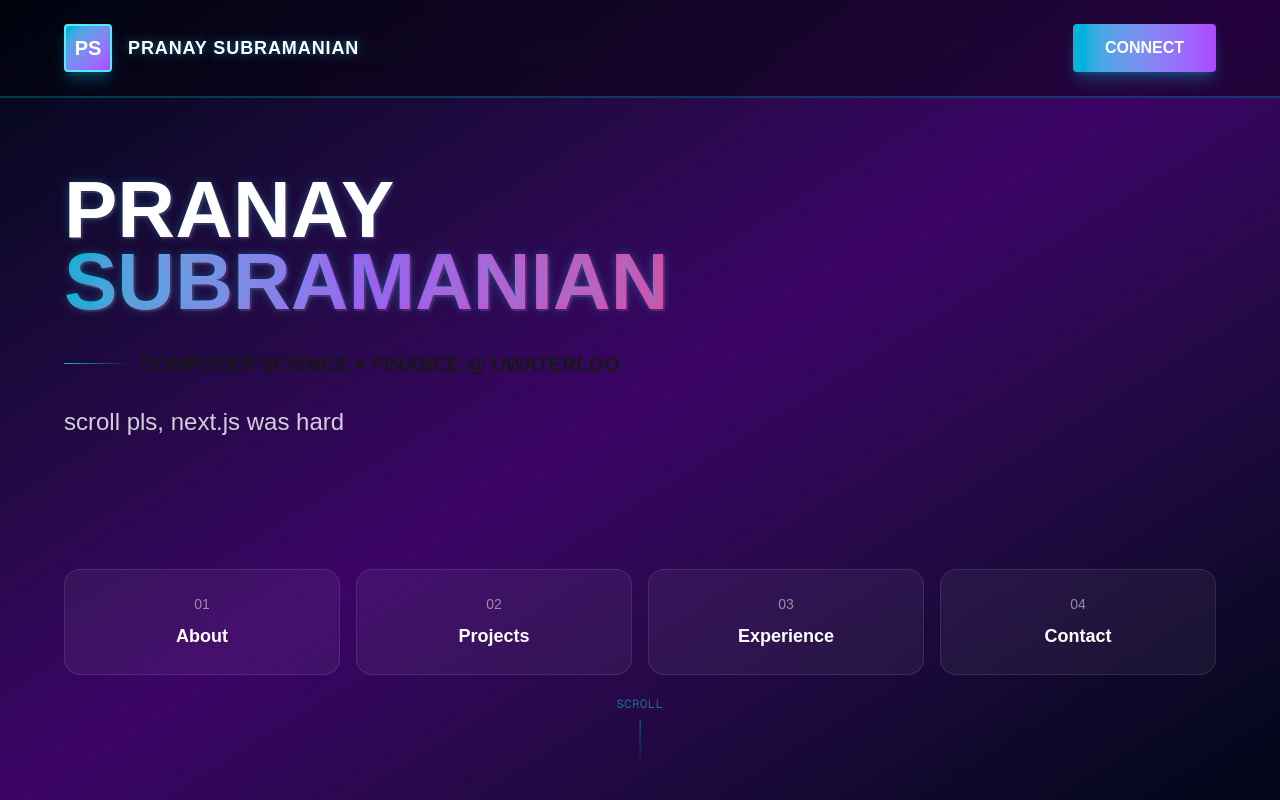
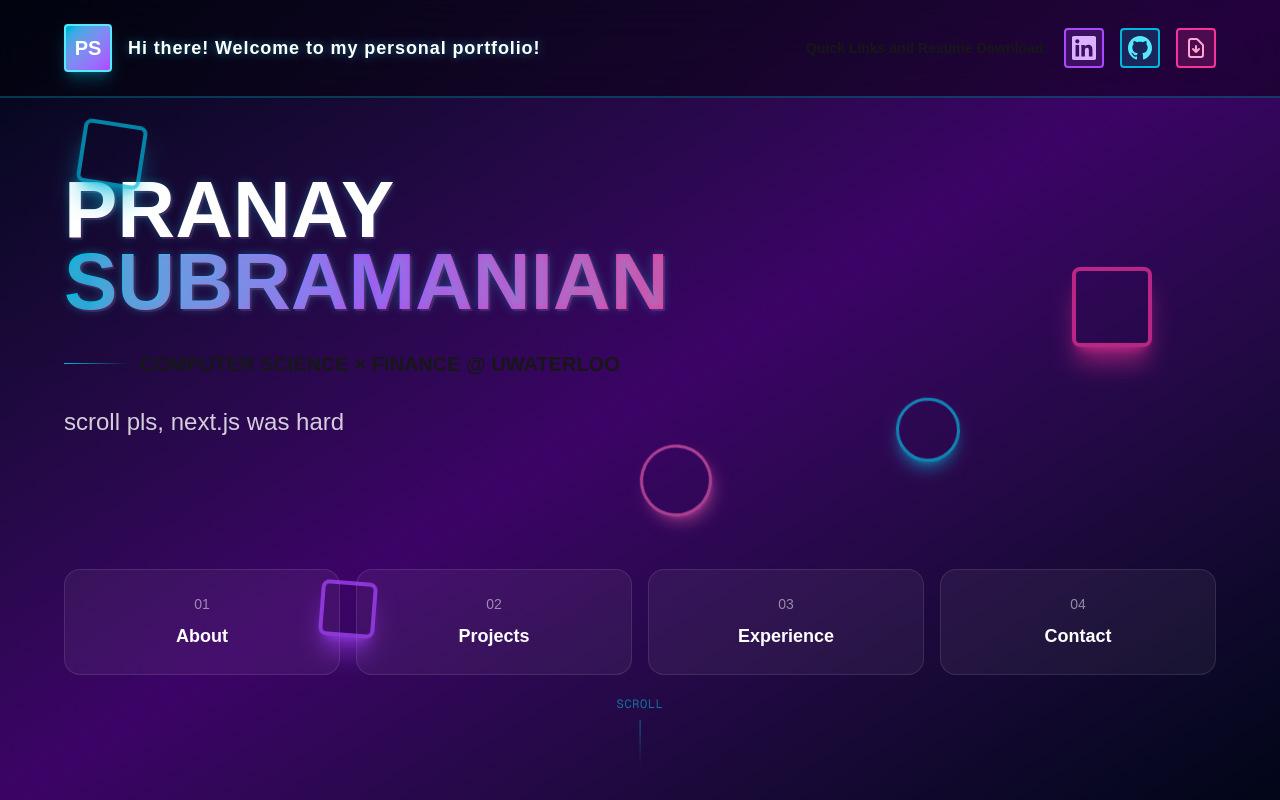
Before and after one commit to thatdudePranay/portfolio-website, a Next.js app: page / in a window 1280 px wide. Shown: the top 800 px of the page. Built offline with nearby package versions, Linux system fonts and the light colour scheme.

Commit message:
Frontend adjustments to make elements clearer and  add hyperlinks

```diff
--- a/app/page.js
+++ b/app/page.js
@@ -12,24 +12,25 @@ export default function Home() {
         <div className="absolute inset-0 bg-gradient-to-br from-slate-950 via-purple-950 to-slate-950"></div>
         <div className="absolute inset-0" style={{
           backgroundImage: `
-            linear-gradient(rgba(139, 92, 246, 0.3) 2px, transparent 2px),
-            linear-gradient(90deg, rgba(139, 92, 246, 0.3) 2px, transparent 2px)
+            linear-gradient(rgba(139, 92, 246, 0.6) 2px, transparent 2px),
+            linear-gradient(90deg, rgba(139, 92, 246, 0.6) 2px, transparent 2px)
           `,
           backgroundSize: '80px 80px',
           transform: 'perspective(1000px) rotateX(60deg) translateZ(-200px)',
-          transformOrigin: 'center bottom'
+          transformOrigin: 'center bottom',
+          filter: 'drop-shadow(0 0 8px rgba(139, 92, 246, 0.6))'
         }}></div>
 
-        {/* Neon glow spots */}
-        <div className="absolute top-0 left-1/3 w-96 h-96 bg-cyan-500/15 rounded-full blur-3xl"></div>
-        <div className="absolute bottom-0 right-1/3 w-96 h-96 bg-pink-500/15 rounded-full blur-3xl"></div>
-        <div className="absolute top-1/2 left-1/2 transform -translate-x-1/2 -translate-y-1/2 w-[400px] h-[400px] bg-purple-500/10 rounded-full blur-3xl"></div>
+        {/* Neon glow spots*/}
+        <div className="absolute top-0 left-1/3 w-96 h-96 bg-cyan-500/30 rounded-full blur-3xl animate-pulse" style={{animationDuration: '3s'}}></div>
+        <div className="absolute bottom-0 right-1/3 w-96 h-96 bg-pink-500/30 rounded-full blur-3xl animate-pulse" style={{animationDuration: '4s'}}></div>
+        <div className="absolute top-1/2 left-1/2 transform -translate-x-1/2 -translate-y-1/2 w-[400px] h-[400px] bg-purple-500/25 rounded-full blur-3xl animate-pulse" style={{animationDuration: '5s'}}></div>
 
-        {/* Dark Tint Overlay - VERY LIGHT so purple shows more */}
-        <div className="absolute inset-0 bg-black/30"></div>
+        {/* Dark Tint Overlay */}
+        <div className="absolute inset-0 bg-black/20"></div>
 
-        {/* Scan line effect */}
-        <div className="absolute inset-0 pointer-events-none opacity-5">
+        {/* Scan line effect*/}
+        <div className="absolute inset-0 pointer-events-none opacity-20">
           <div className="h-full w-full" style={{
             backgroundImage: 'repeating-linear-gradient(0deg, #0ff 0px, transparent 2px, transparent 4px)',
             animation: 'scan 8s linear infinite'
@@ -37,32 +38,79 @@ export default function Home() {
         </div>
       </div>
 
-      {/* Floating Retro Elements */}
-      <div className="fixed inset-0 pointer-events-none z-5">
-        <div className="absolute top-32 left-20 w-16 h-16 border-2 border-cyan-500/30 rounded-lg animate-float-1"></div>
-        <div className="absolute top-1/3 right-32 w-20 h-20 border-2 border-pink-500/30 rounded-lg animate-float-2"></div>
-        <div className="absolute bottom-40 left-1/4 w-14 h-14 border-2 border-purple-500/30 rounded-lg animate-float-3"></div>
-      </div>
-
       {/* Top Nav */}
       <nav className="fixed top-0 left-0 right-0 bg-black/40 backdrop-blur-xl z-50 border-b-2 border-cyan-500/30">
-        <div className="max-w-7xl mx-auto px-4 md:px-16 py-3 md:py-6 flex items-center justify-between">
+        <div className="max-w-9xl mx-auto px-4 md:px-16 py-3 md:py-6 flex items-center justify-between">
           <div className="flex items-center gap-2 md:gap-4">
             <div className="w-10 h-10 md:w-12 md:h-12 bg-gradient-to-br from-cyan-500 to-purple-500 rounded border-2 border-cyan-300 flex items-center justify-center shadow-lg shadow-cyan-500/30">
               <span className="text-white font-bold text-base md:text-xl">PS</span>
             </div>
             <span className="text-white font-bold tracking-wider text-xs md:text-lg" style={{textShadow: '0 0 10px rgba(34, 211, 238, 0.5)'}}>
-              PRANAY SUBRAMANIAN
+              Hi there! Welcome to my personal portfolio!
             </span>
           </div>
-          <button className="px-4 py-2 md:px-8 md:py-3 bg-gradient-to-r from-cyan-500 to-purple-500 text-white font-bold rounded hover:scale-105 transition shadow-lg shadow-cyan-500/30 text-xs md:text-base">
-            CONNECT
-          </button>
+
+          {/* Social Icons */}
+          <div className="flex items-center gap-3 md:gap-4">
+            <p className="text-sm md:text-smtext-white-300 font-semibold">
+                Quick Links and Resume Download:
+              </p>
+            {/* LinkedIn */}
+            <a
+              href="https://linkedin.com/in/pranay-subramanian-1a0126305"
+              target="_blank"
+              rel="noopener noreferrer"
+              className="w-9 h-9 md:w-10 md:h-10 bg-purple-500/20 border-2 border-purple-500 rounded flex items-center justify-center hover:bg-purple-500/40 hover:scale-110 transition-all shadow-lg hover:shadow-purple-500/50"
+              title="LinkedIn"
+            >
+              <svg className="w-5 h-5 md:w-6 md:h-6 text-purple-300" fill="currentColor" viewBox="0 0 24 24">
+                <path d="M20.447 20.452h-3.554v-5.569c0-1.328-.027-3.037-1.852-3.037-1.853 0-2.136 1.445-2.136 2.939v5.667H9.351V9h3.414v1.561h.046c.477-.9 1.637-1.85 3.37-1.85 3.601 0 4.267 2.37 4.267 5.455v6.286zM5.337 7.433c-1.144 0-2.063-.926-2.063-2.065 0-1.138.92-2.063 2.063-2.063 1.14 0 2.064.925 2.064 2.063 0 1.139-.925 2.065-2.064 2.065zm1.782 13.019H3.555V9h3.564v11.452zM22.225 0H1.771C.792 0 0 .774 0 1.729v20.542C0 23.227.792 24 1.771 24h20.451C23.2 24 24 23.227 24 22.271V1.729C24 .774 23.2 0 22.222 0h.003z"/>
+              </svg>
+            </a>
+
+            {/* GitHub */}
+            <a
+              href="https://github.com/thatdudePranay"
+              target="_blank"
+              rel="noopener noreferrer"
+              className="w-9 h-9 md:w-10 md:h-10 bg-cyan-500/20 border-2 border-cyan-500 rounded flex items-center justify-center hover:bg-cyan-500/40 hover:scale-110 transition-all shadow-lg hover:shadow-cyan-500/50"
+              title="GitHub"
+            >
+              <svg className="w-5 h-5 md:w-6 md:h-6 text-cyan-300" fill="currentColor" viewBox="0 0 24 24">
+                <path d="M12 0c-6.626 0-12 5.373-12 12 0 5.302 3.438 9.8 8.207 11.387.599.111.793-.261.793-.577v-2.234c-3.338.726-4.033-1.416-4.033-1.416-.546-1.387-1.333-1.756-1.333-1.756-1.089-.745.083-.729.083-.729 1.205.084 1.839 1.237 1.839 1.237 1.07 1.834 2.807 1.304 3.492.997.107-.775.418-1.305.762-1.604-2.665-.305-5.467-1.334-5.467-5.931 0-1.311.469-2.381 1.236-3.221-.124-.303-.535-1.524.117-3.176 0 0 1.008-.322 3.301 1.23.957-.266 1.983-.399 3.003-.404 1.02.005 2.047.138 3.006.404 2.291-1.552 3.297-1.23 3.297-1.23.653 1.653.242 2.874.118 3.176.77.84 1.235 1.911 1.235 3.221 0 4.609-2.807 5.624-5.479 5.921.43.372.823 1.102.823 2.222v3.293c0 .319.192.694.801.576 4.765-1.589 8.199-6.086 8.199-11.386 0-6.627-5.373-12-12-12z"/>
+              </svg>
+            </a>
+
+            {/* Resume Download */}
+            <a
+              href="/PranaySubramanian1_Resume.pdf"
+              download
+              className="w-9 h-9 md:w-10 md:h-10 bg-pink-500/20 border-2 border-pink-500 rounded flex items-center justify-center hover:bg-pink-500/40 hover:scale-110 transition-all shadow-lg hover:shadow-pink-500/50"
+              title="Download Resume"
+            >
+              <svg className="w-5 h-5 md:w-6 md:h-6 text-pink-300" fill="none" stroke="currentColor" viewBox="0 0 24 24" strokeWidth={2}>
+                <path strokeLinecap="round" strokeLinejoin="round" d="M12 10v6m0 0l-3-3m3 3l3-3m2 8H7a2 2 0 01-2-2V5a2 2 0 012-2h5.586a1 1 0 01.707.293l5.414 5.414a1 1 0 01.293.707V19a2 2 0 01-2 2z" />
+              </svg>
+            </a>
+          </div>
         </div>
       </nav>
 
       {/* Hero Section - PURPLE RETRO BACKGROUND VISIBLE */}
       <section className="min-h-screen flex items-center px-4 md:px-16 pt-20 md:pt-32 pb-16 md:pb-20 relative md:sticky top-0 bg-gradient-to-br from-slate-950 via-purple-950 to-slate-950" style={{zIndex: 10}}>
+
+        {/* Floating Retro Elements - ONLY ON HERO SECTION */}
+        <div className="absolute inset-0 pointer-events-none overflow-hidden">
+          {/* Original 3 squares */}
+          <div className="absolute top-32 left-20 w-16 h-16 border-4 border-cyan-500/70 rounded-lg animate-float-1 shadow-xl shadow-cyan-500/50"></div>
+          <div className="absolute top-1/3 right-32 w-20 h-20 border-4 border-pink-500/70 rounded-lg animate-float-2 shadow-xl shadow-pink-500/50"></div>
+          <div className="absolute bottom-40 left-1/4 w-14 h-14 border-4 border-purple-500/70 rounded-lg animate-float-3 shadow-xl shadow-purple-500/50"></div>
+
+          {/* Additional circles for more effect */}
+          <div className="absolute top-1/2 right-1/4 w-16 h-16 border-3 border-cyan-400/60 rounded-full animate-float-1 shadow-lg shadow-cyan-400/40" style={{animationDelay: '1.5s'}}></div>
+          <div className="absolute bottom-1/3 left-1/2 w-18 h-18 border-3 border-pink-400/60 rounded-full animate-float-2 shadow-lg shadow-pink-400/40" style={{animationDelay: '2s'}}></div>
+        </div>
+
         <div className="max-w-7xl mx-auto w-full">
           <div className="mb-8 md:mb-10">
             <h1 className="text-5xl md:text-[80px] font-semibold text-white leading-[0.9] mb-6 md:mb-8" style={{
```
